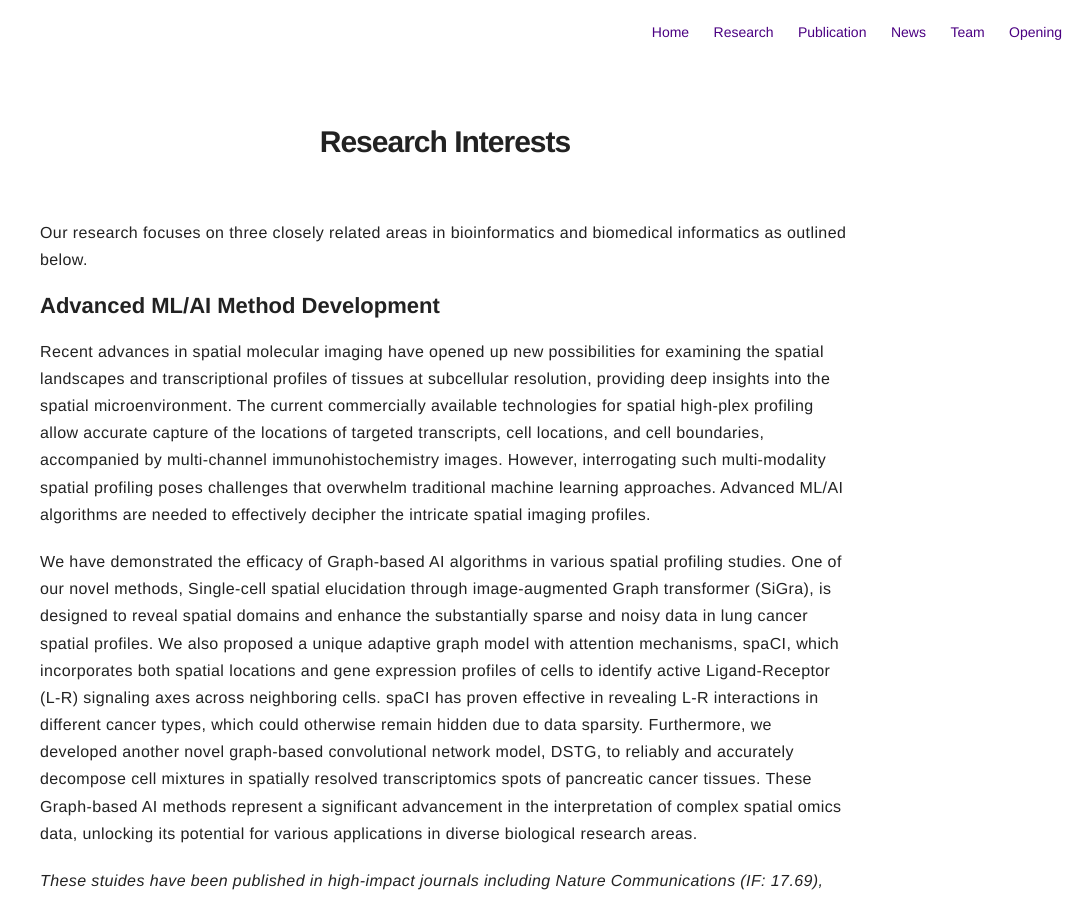
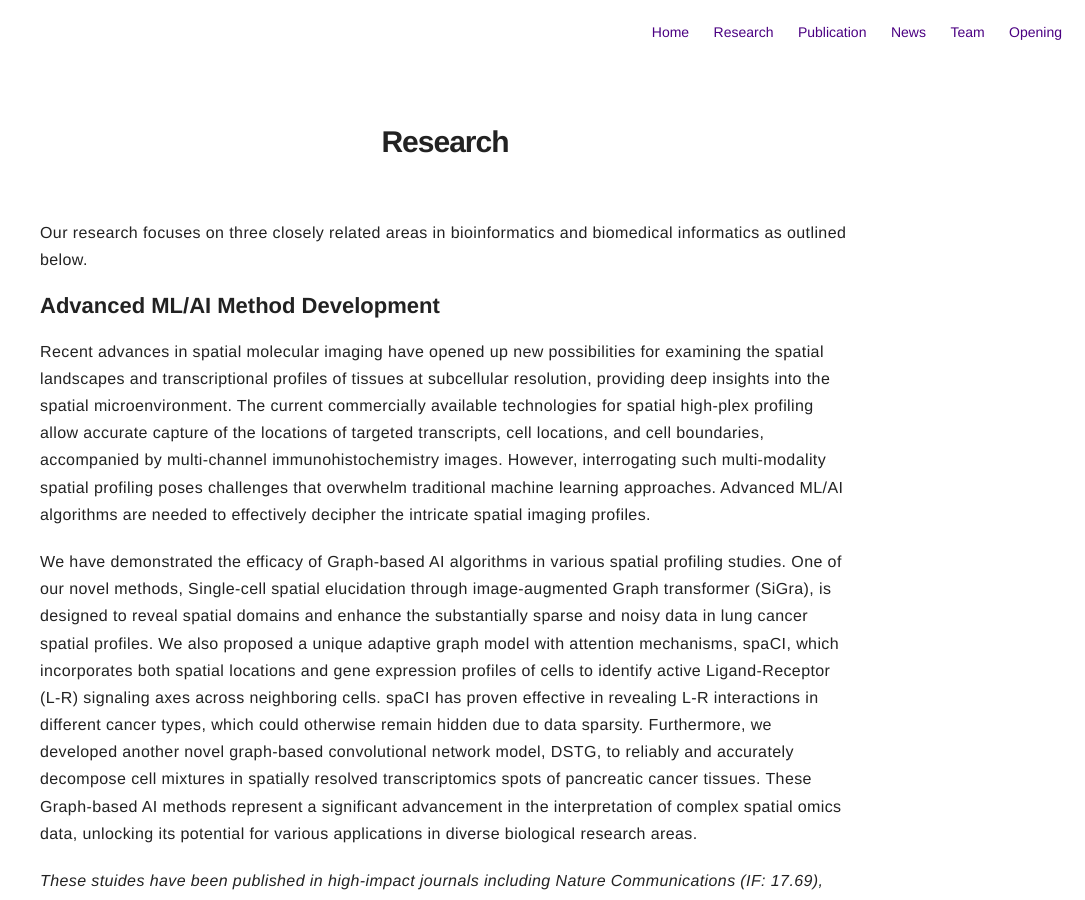
Before and after one commit to QSong-github/SongLab, a Jekyll site: the page built from pages/research.md, in a window 1280 px wide and 900 px high. Shown: the whole window, without its empty margins (195-1280 px from the left). Built offline with Jekyll 4.4.1, drawn with Linux system fonts in a browser that asks for light colours.

Commit message:
Update research.md

```diff
--- a/pages/research.md
+++ b/pages/research.md
@@ -2,7 +2,7 @@
 title: Research Interests
 layout: page
 ---
-# Research Interests
+# Research
 
 Our research focuses on three closely related areas in bioinformatics and biomedical informatics as outlined below.
 
```
